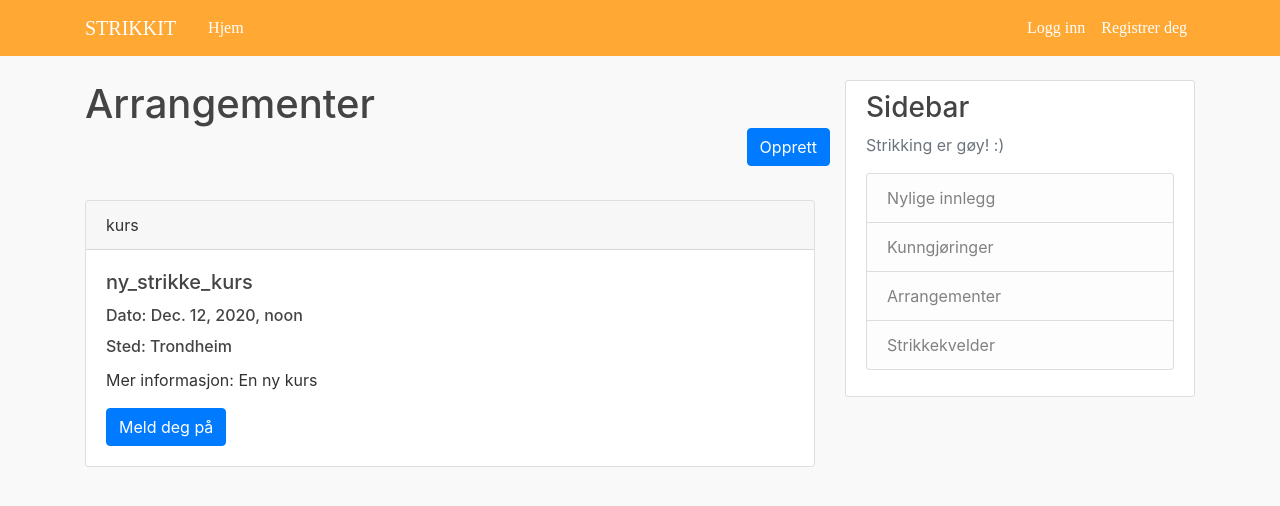
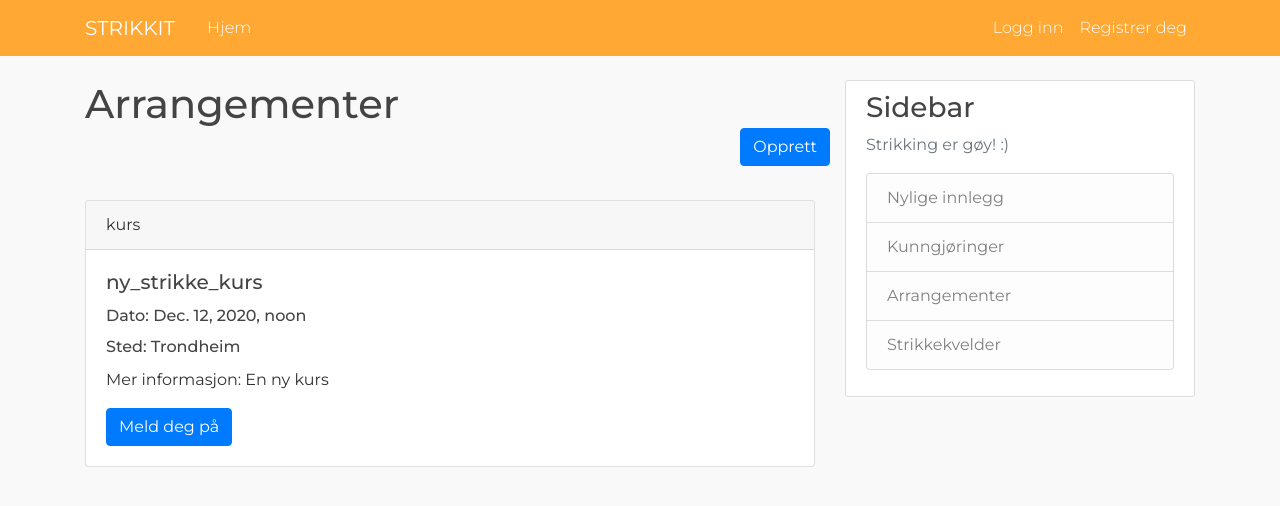
Before and after one commit to eivindsd/Programvareutvikling---Prosjekt, a Django app: page /events/ in a window 1280 px wide. Shown: the top 506 px of the page. Run offline with Django 3.2, Linux system fonts and the light colour scheme; data comes from the database, SQL or seed files in the repository; some libraries are stand-ins or nearby versions.

Commit message:
oppdatert font og favicon på base, + fiks i main.css

```diff
--- a/website/static/website/main.css
+++ b/website/static/website/main.css
@@ -2,6 +2,7 @@ body {
   background: #f9f9f9;
   color: #333333;
   margin-top: 5rem;
+  font-family: Montserrat, Arial;
 }
 
 h1, h2, h3, h4, h5, h6 {
@@ -18,7 +19,6 @@ ul {
 
 .site-header .navbar-nav .nav-link {
   color: #ffffff;
-  font-family: Montserrat;
   font-weight: 350;
 }
 
--- a/website/templates/website/base.html
+++ b/website/templates/website/base.html
@@ -11,6 +11,10 @@
     <link rel="stylesheet" href="https://maxcdn.bootstrapcdn.com/bootstrap/4.0.0/css/bootstrap.min.css" integrity="sha384-Gn5384xqQ1aoWXA+058RXPxPg6fy4IWvTNh0E263XmFcJlSAwiGgFAW/dAiS6JXm" crossorigin="anonymous">
 
     <link rel="stylesheet" type="text/css" href="{% static 'website/main.css' %}">
+
+    <!-- font, favicon -->
+    <link href="https://fonts.googleapis.com/css?family=Montserrat:200,300,400,500,600&display=swap" rel="stylesheet">
+    <link rel="icon" type="image/png" href="{% static '/website/images/Strikkit_icon.png' %}"/>
 
     {% if Title %}
         <title>Strikkit - {{ Title }}</title>
```
